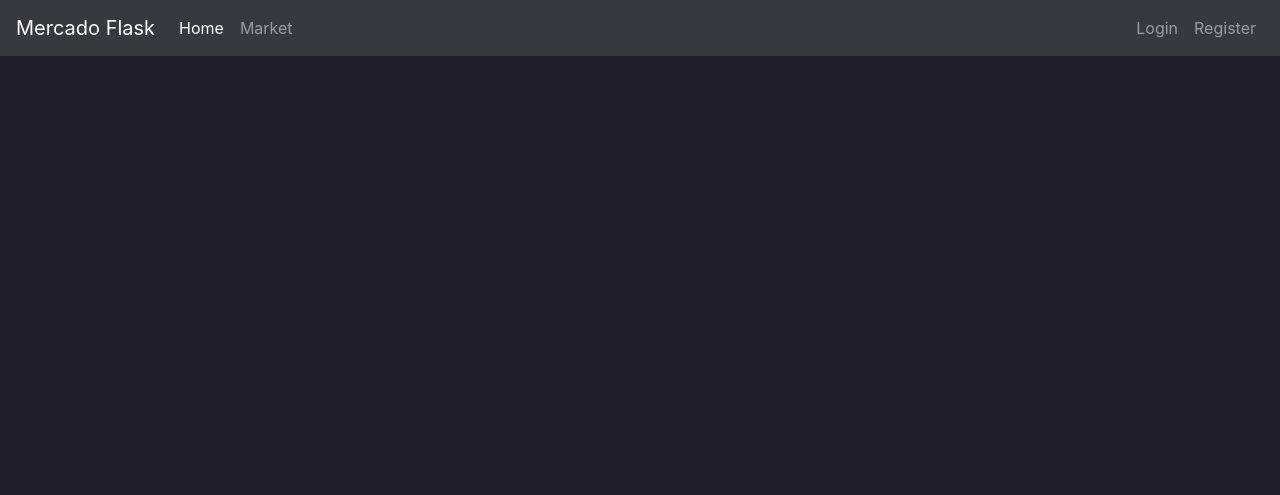
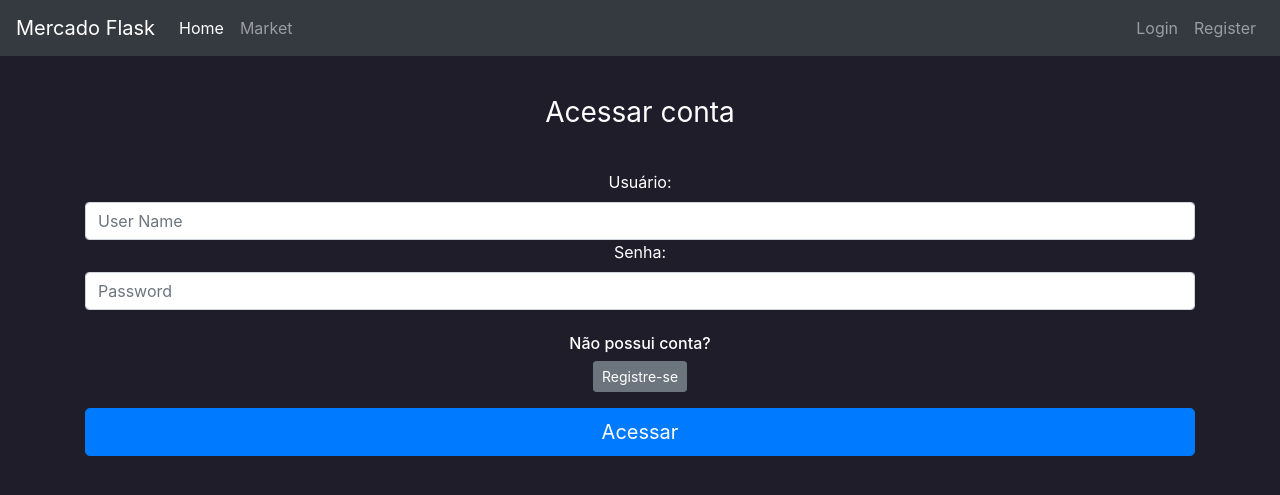
Before and after one commit to feg59crz/flask-market, a Flask app: page /login in a window 1280 px wide. Shown: the top 495 px of the page. Run offline with Flask 3, Linux system fonts and the light colour scheme; some libraries are stand-ins or nearby versions.

Commit message:
login page and login form

```diff
--- a/market/forms.py
+++ b/market/forms.py
@@ -29,3 +29,14 @@ class RegisterForm(FlaskForm):
         EqualTo('password1', message="Senhas devem ser iguais"), DataRequired()]) # EqualTo - compara as senhas
 
     submit = SubmitField(label="Criar Conta")
+
+class LoginForm(FlaskForm):
+    username = StringField(
+        label="Usuário:",
+        validators=[DataRequired()]
+    )
+    password = PasswordField(
+        label="Senha:",
+        validators=[DataRequired()]
+    )
+    submit = SubmitField(label="Acessar")
--- a/market/routes.py
+++ b/market/routes.py
@@ -1,7 +1,7 @@
 from market import app, db
 from flask import render_template, redirect, url_for, flash
 from market.models import Item, User
-from market.forms import RegisterForm
+from market.forms import RegisterForm, LoginForm
 
 @app.route('/')
 @app.route("/home")
@@ -35,4 +35,5 @@ def register_page():
 
 @app.route("/login",  methods=["GET", "POST"])
 def login_page():
-    return render_template("login.html")
+    form = LoginForm()
+    return render_template("login.html", form=form)
--- a/market/templates/base.html
+++ b/market/templates/base.html
@@ -29,7 +29,7 @@
         </ul>
         <ul class="navbar-nav">
             <li class="nav-item">
-                <a class="nav-link" href="#">Login</a>
+                <a class="nav-link" href="{{ url_for('login_page') }}">Login</a>
             </li>
             <li class="nav-item">
                 <a class="nav-link" href="{{ url_for('register_page')}}">Register</a>
--- a/market/templates/login.html
+++ b/market/templates/login.html
@@ -1,12 +1,36 @@
 {% extends 'base.html' %}
 
 {% block title %}
-    Login
+    Acessar
 {% endblock %}
 
 {% block content %}
 <body class="text-center">
+    <div class="container">
+        <form method="POST" class="form-signin" style="color:white">
+            {{ form.hidden_tag() }}
+            <h1 class="h3 mb-3 font-weight-normal">
+                Acessar conta
+            </h1>
+            <br>
+            {{ form.username.label() }}
+            {{ form.username(class="form-control", placeholder="User Name") }}
 
+            {{ form.password.label() }}
+            {{ form.password(class="form-control", placeholder="Password") }}
+
+            <br>
+
+
+            <div class="checkbox mb-3">
+               <h6>Não possui conta?</h6>
+               <a class="btn btn-sm btn-secondary" href="{{ url_for('register_page') }}">Registre-se</a>
+            </div>
+
+            {{ form.submit(class="btn btn-lg btn-block btn-primary") }}
+
+        </form>
+    </div>
 </body>
 
 {% endblock %}
--- a/market/templates/register.html
+++ b/market/templates/register.html
@@ -26,6 +26,12 @@
             {{ form.password2(class="form-control", placeholder="Repita a senha") }}
 
             <br>
+
+
+            <div class="checkbox mb-3">
+               <h6>Já possui conta?</h6>
+               <a class="btn btn-sm btn-secondary" href="{{ url_for('login_page') }}">Acessar</a>
+            </div>
             {{form.submit(class="btn btn-lg btn-block btn-primary")}}
         </form>
     </div>
```
